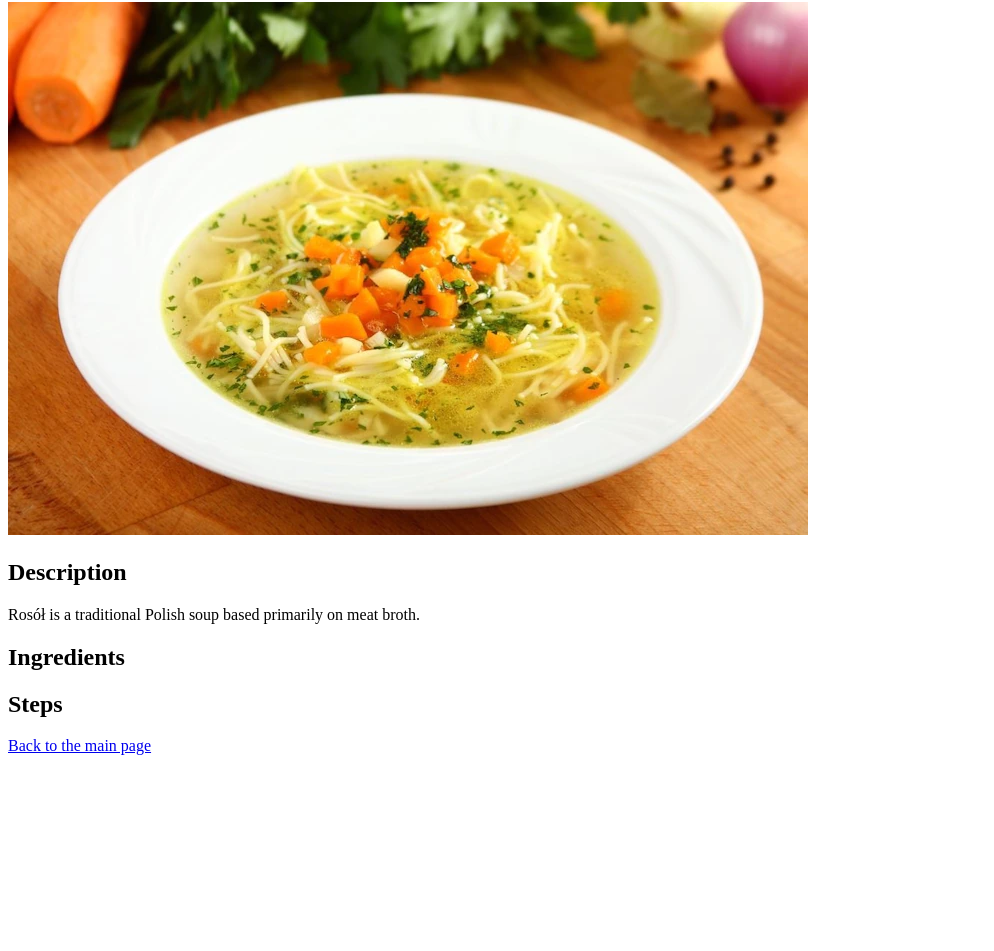
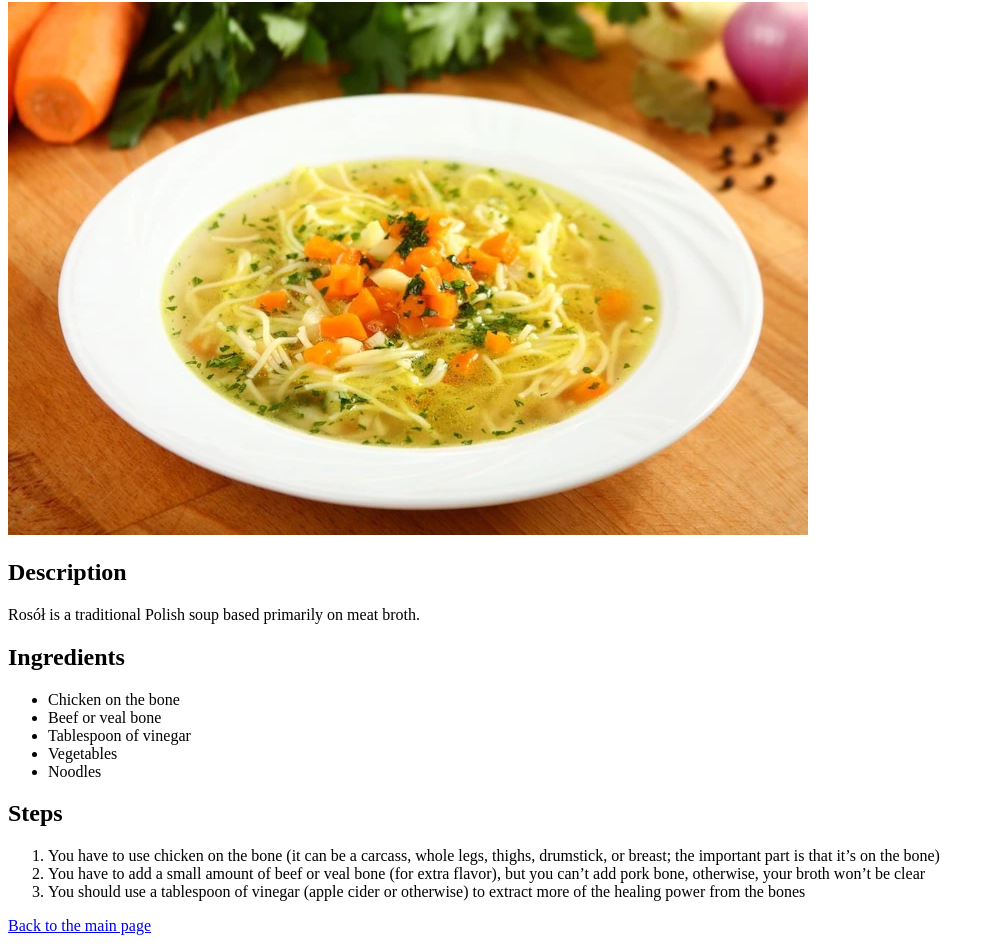
Before and after one commit to buehehe/odin-recipies, a plain HTML site: page recipes/brodo.html in a window 1280 px wide. Shown: the part 78-1029 px from the top of the page, without its empty margins (0-994 px from the left). Before the commit the page ends 849 px from the top, so only its background shows below. Drawn offline with Linux system fonts and the light colour scheme; files whose address does not match are found by name.

Commit message:
Updated brodo ingredients

```diff
--- a/recipes/brodo.html
+++ b/recipes/brodo.html
@@ -11,12 +11,22 @@
        Rosół is a traditional Polish soup based primarily on meat broth.
        <h2>Ingredients</h2>
        <ul>
-
+           <li>Chicken on the bone</li>
+           <li>Beef or veal bone</li>
+           <li>Tablespoon of vinegar</li>
+           <li>Vegetables</li>
+           <li>Noodles</li>
        </ul>
        <h2>Steps</h2>
        <ol>
+            <li>You have to use chicken on the bone (it can be a carcass, whole legs,
+            thighs, drumstick, or breast; the important part is that it’s on the bone)</li>
+            <li>You have to add a small amount of beef or veal bone (for extra flavor),
+             but you can’t add pork bone, otherwise, your broth won’t be clear</li>
+            <li>You should use a tablespoon of vinegar (apple cider or otherwise) to
+            extract more of the healing power from the bones</li>
 
-       </ol>
+        </ol>
 
        <p><a href="../index.html">Back to the main page</a></p>
 
```
